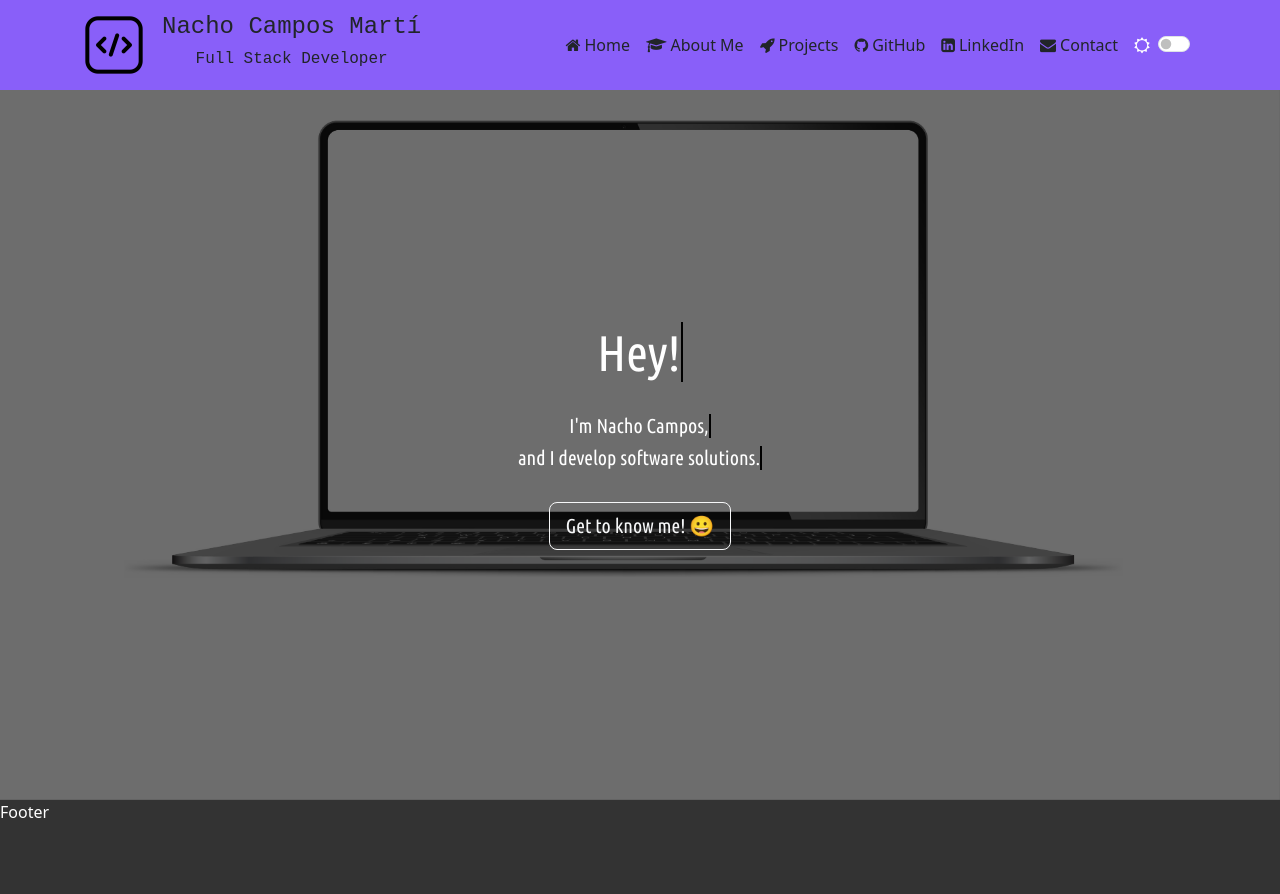
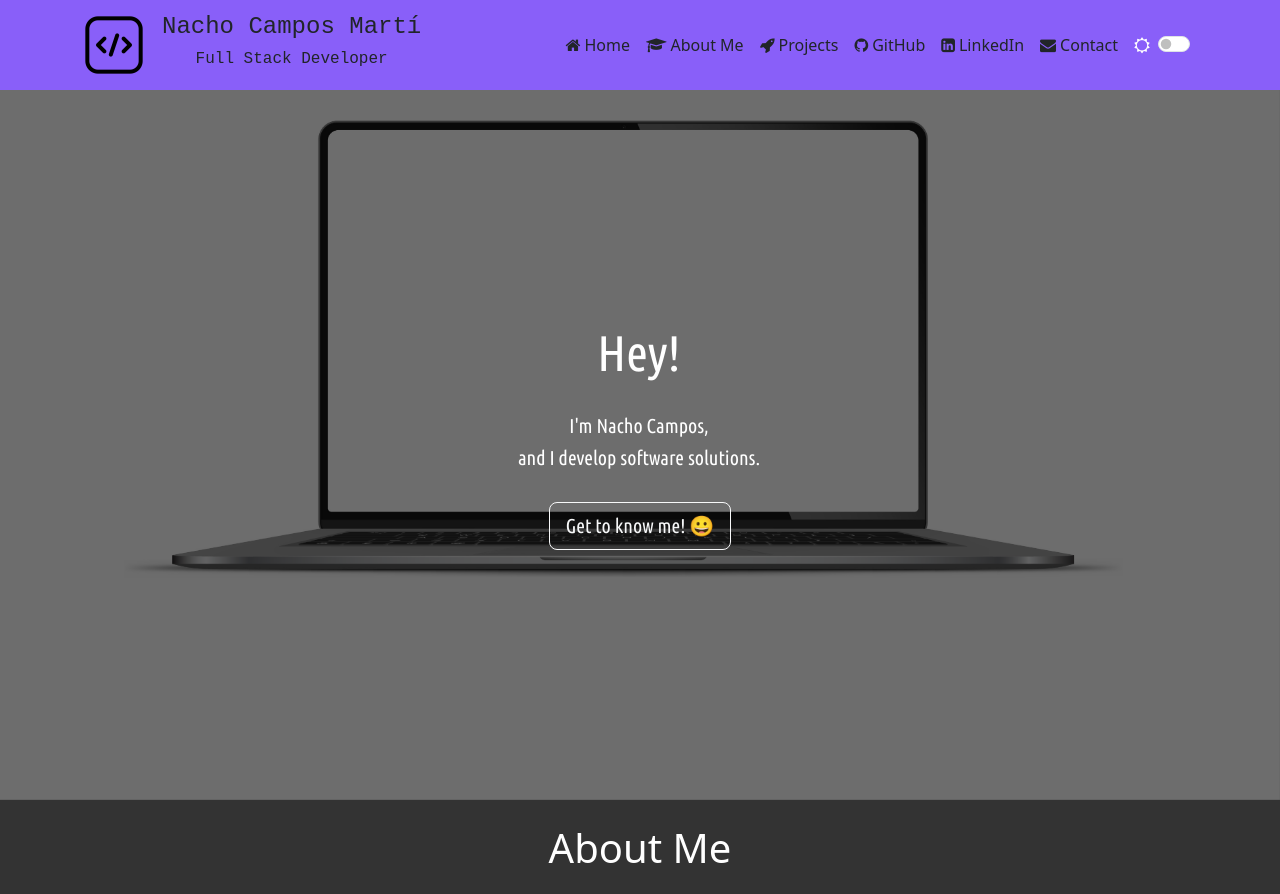
Before and after one commit to N4choCM/NachoCamposDev, a React (Vite) app: page / in a window 1280 px wide. Shown: the top 894 px of the page. Before the commit the page ends 824 px from the top, so only its background shows below. Built offline with nearby package versions, Linux system fonts and the light colour scheme.

Commit message:
⬆ UPDATED: AboutCard integration in HomeScreen

```diff
--- a/src/pages/HomeScreen.jsx
+++ b/src/pages/HomeScreen.jsx
@@ -1,9 +1,13 @@
+import AboutCard from '../components/AboutCard';
 import Banner from '../components/Banner'
 import PropTypes from 'prop-types';
 
 const HomeScreen = ({changeDarkMode, darkMode}) => {
   return (
-    <Banner changeDarkMode={changeDarkMode} darkMode={darkMode} />
+    <>
+      <Banner changeDarkMode={changeDarkMode} darkMode={darkMode} />
+      <AboutCard changeDarkMode={changeDarkMode} darkMode={darkMode} />
+    </>
   )
 }
 
```
